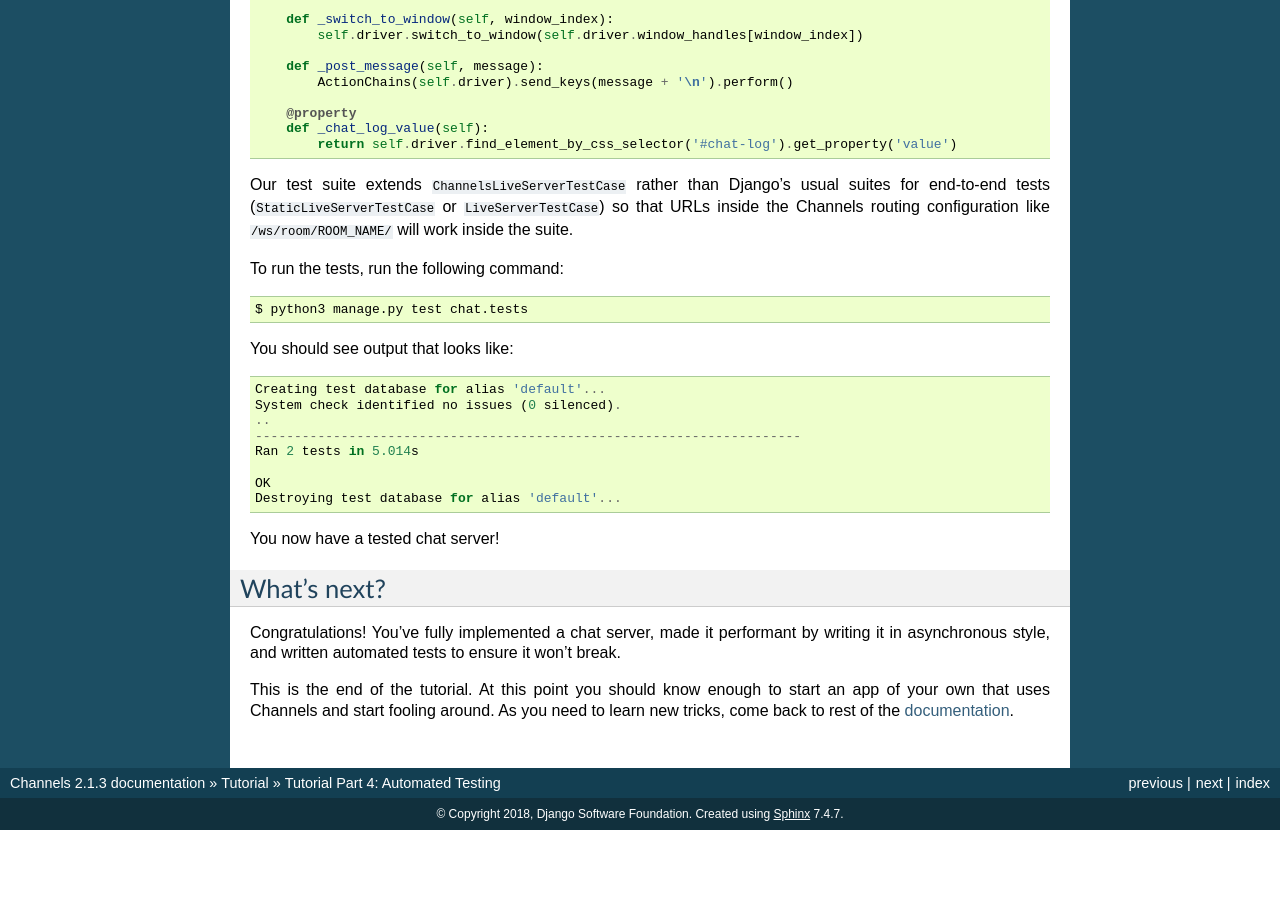
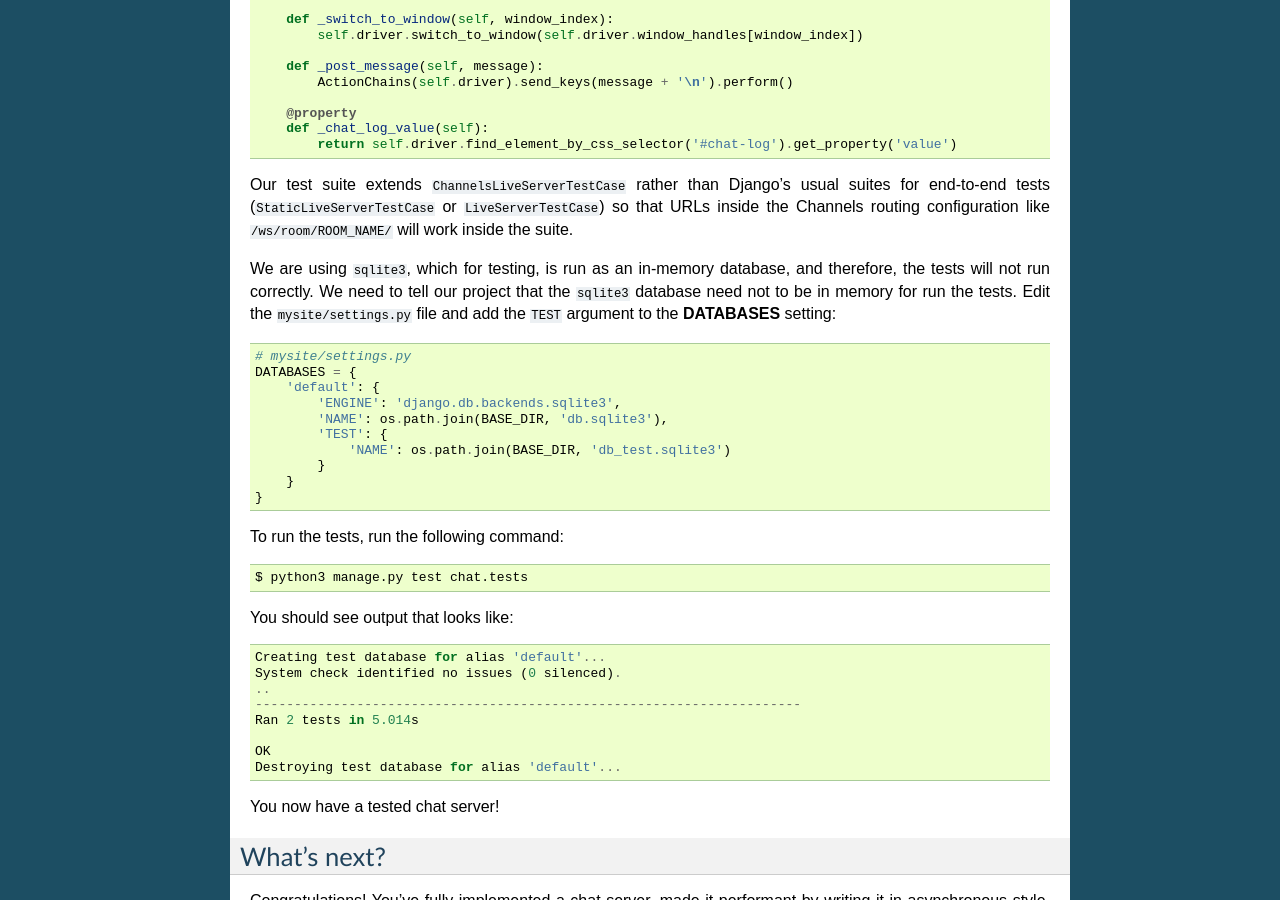
Before and after one commit to phillipchain/DjangoChannels, a Sphinx documentation site: the page built from docs/tutorial/part_4.rst, in a window 1280 px wide and 900 px high, scrolled down 2109 px. Built offline with Sphinx 7.4.7, drawn with Linux system fonts in a browser that asks for light colours; before the commit the page ends 2939 px from its top, so only the background shows below that.

Commit message:
#1129 - Missing step in tutorial (#1137)
Add notes about SQLite TEST database

```diff
--- a/docs/tutorial/part_4.rst
+++ b/docs/tutorial/part_4.rst
@@ -142,6 +142,22 @@ suites for end-to-end tests (``StaticLiveServerTestCase`` or ``LiveServerTestCas
 that URLs inside the Channels routing configuration like ``/ws/room/ROOM_NAME/``
 will work inside the suite.
 
+We are using ``sqlite3``, which for testing, is run as an in-memory database, and therefore, the tests will not run correctly.
+We need to tell our project that the ``sqlite3`` database need not to be in memory for run the tests. Edit the
+``mysite/settings.py`` file and add the ``TEST`` argument to the **DATABASES** setting::
+
+    # mysite/settings.py
+    DATABASES = {
+        'default': {
+            'ENGINE': 'django.db.backends.sqlite3',
+            'NAME': os.path.join(BASE_DIR, 'db.sqlite3'),
+            'TEST': {
+                'NAME': os.path.join(BASE_DIR, 'db_test.sqlite3')
+            }
+        }
+    }
+
+
 To run the tests, run the following command::
 
     $ python3 manage.py test chat.tests
```
